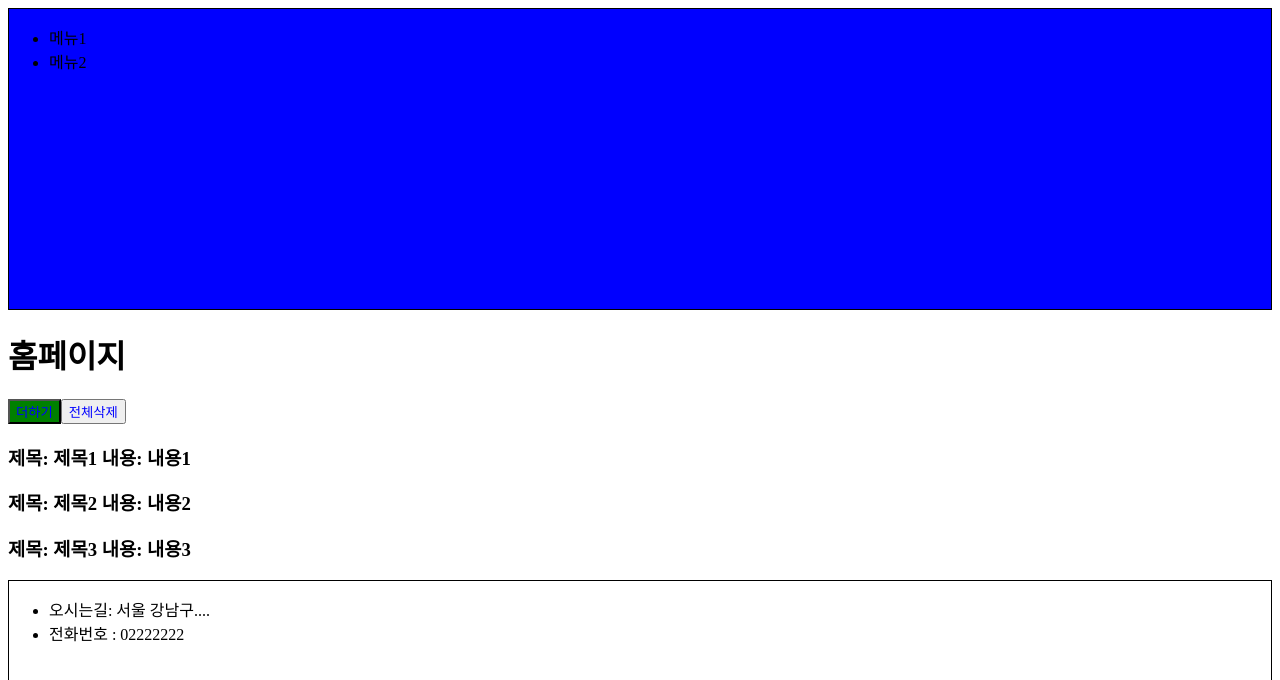
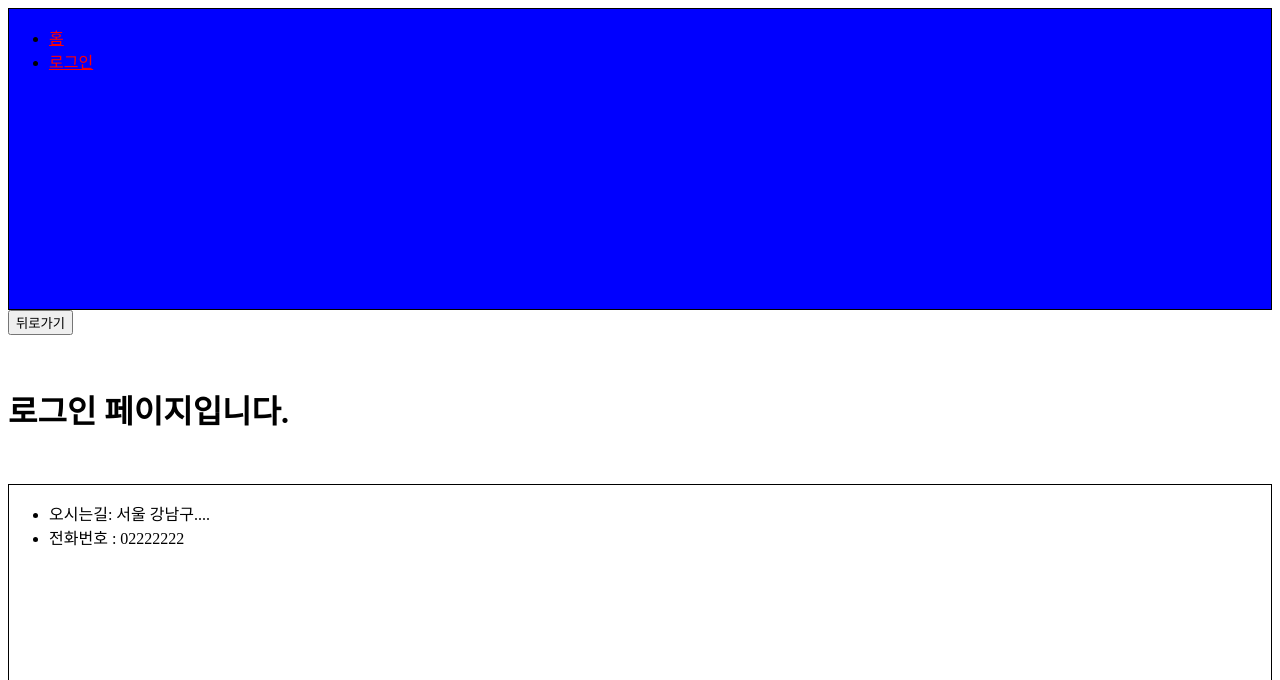
Before and after one commit to hanej93/react-springboot, a React (Create React App) app: page /login/10 in a window 1280 px wide. Shown: the top 680 px of the page. Built offline with nearby package versions, Linux system fonts and the light colour scheme.

Commit message:
react Router dom

```diff
--- a/package.json
+++ b/package.json
@@ -6,8 +6,11 @@
     "@testing-library/jest-dom": "^5.16.5",
     "@testing-library/react": "^13.4.0",
     "@testing-library/user-event": "^13.5.0",
+    "bootstrap": "^5.2.3",
     "react": "^18.2.0",
+    "react-bootstrap": "^2.7.0",
     "react-dom": "^18.2.0",
+    "react-router-dom": "^6.6.2",
     "react-scripts": "5.0.1",
     "styled-components": "^5.3.6",
     "web-vitals": "^2.1.4"
--- a/src/App.js
+++ b/src/App.js
@@ -1,9 +1,20 @@
-import styled from 'styled-components';
 import HomePage from './pages/HomePage';
 import LoginPage from './pages/LoginPage';
+import Header from './components/Header';
+import Footer from './components/Footer';
+import { Route, Routes } from 'react-router-dom';
 
 function App() {
-  return <HomePage />;
+  return (
+    <>
+      <Header />
+      <Routes>
+        <Route path="/" exact element={<HomePage />} />
+        <Route path="/login/:id" exact element={<LoginPage />} />
+      </Routes>
+      <Footer />
+    </>
+  );
 }
 
 export default App;
--- a/src/components/Header.js
+++ b/src/components/Header.js
@@ -1,4 +1,5 @@
 import React from 'react';
+import { Link } from 'react-router-dom';
 import styled from 'styled-components';
 
 // 하나의 컴포넌트를 생성(재사용)
@@ -10,12 +11,20 @@ const StyledHeaderDiv = styled.div`
   background-color: ${(props) => props.backgroundColor};
 `;
 
+const StyledHeadLink = styled(Link)`
+  color: red;
+`;
+
 const Header = () => {
   return (
     <StyledHeaderDiv backgroundColor={'blue'}>
       <ul>
-        <li>메뉴1</li>
-        <li>메뉴2</li>
+        <li>
+          <StyledHeadLink to="/">홈</StyledHeadLink>
+        </li>
+        <li>
+          <StyledHeadLink to="/login/10">로그인</StyledHeadLink>
+        </li>
       </ul>
     </StyledHeaderDiv>
   );
--- a/src/components/home/Home.js
+++ b/src/components/home/Home.js
@@ -5,6 +5,7 @@ const StyledDeleteButton = styled.button`
   color: ${(props) => (props.user.username === 'ssar' ? 'blue' : 'red')};
 `;
 
+// 스타일 확장
 const StyledAddButton = styled(StyledDeleteButton)`
   background-color: green;
 `;
@@ -25,7 +26,7 @@ const Home = (props) => {
       </StyledDeleteButton>
       {boards.map((board) => {
         return (
-          <h3>
+          <h3 key={board.id}>
             제목: {board.title} 내용: {board.content}
           </h3>
         );
--- a/src/index.js
+++ b/src/index.js
@@ -1,5 +1,6 @@
 import React from 'react';
 import ReactDOM from 'react-dom/client';
+import { BrowserRouter } from 'react-router-dom';
 // import './index.css';
 import App from './App';
 // import reportWebVitals from './reportWebVitals';
@@ -7,7 +8,9 @@ import App from './App';
 const root = ReactDOM.createRoot(document.getElementById('root'));
 root.render(
   <React.StrictMode>
-    <App />
+    <BrowserRouter>
+      <App />
+    </BrowserRouter>
   </React.StrictMode>,
 );
 
--- a/src/pages/HomePage.js
+++ b/src/pages/HomePage.js
@@ -1,6 +1,4 @@
 import React, { useEffect, useState } from 'react';
-import Footer from '../components/Footer';
-import Header from '../components/Header';
 import Home from '../components/home/Home';
 
 const HomePage = () => {
@@ -23,9 +21,7 @@ const HomePage = () => {
 
   return (
     <div>
-      <Header />
       <Home boards={boards} setBoards={setBoards} user={user} />
-      <Footer />
     </div>
   );
 };
--- a/src/pages/LoginPage.js
+++ b/src/pages/LoginPage.js
@@ -1,14 +1,13 @@
 import React from 'react';
-import Footer from '../components/Footer';
-import Header from '../components/Header';
+import { useNavigate } from 'react-router-dom';
 import Login from '../components/login/Login';
 
 const LoginPage = () => {
+  const navigate = useNavigate();
   return (
     <>
-      <Header />
+      <button onClick={() => navigate('/')}>뒤로가기</button>
       <Login />
-      <Footer />
     </>
   );
 };
```
Also changed, not shown: 1 other file (tests, documents, lock files or other folders).
